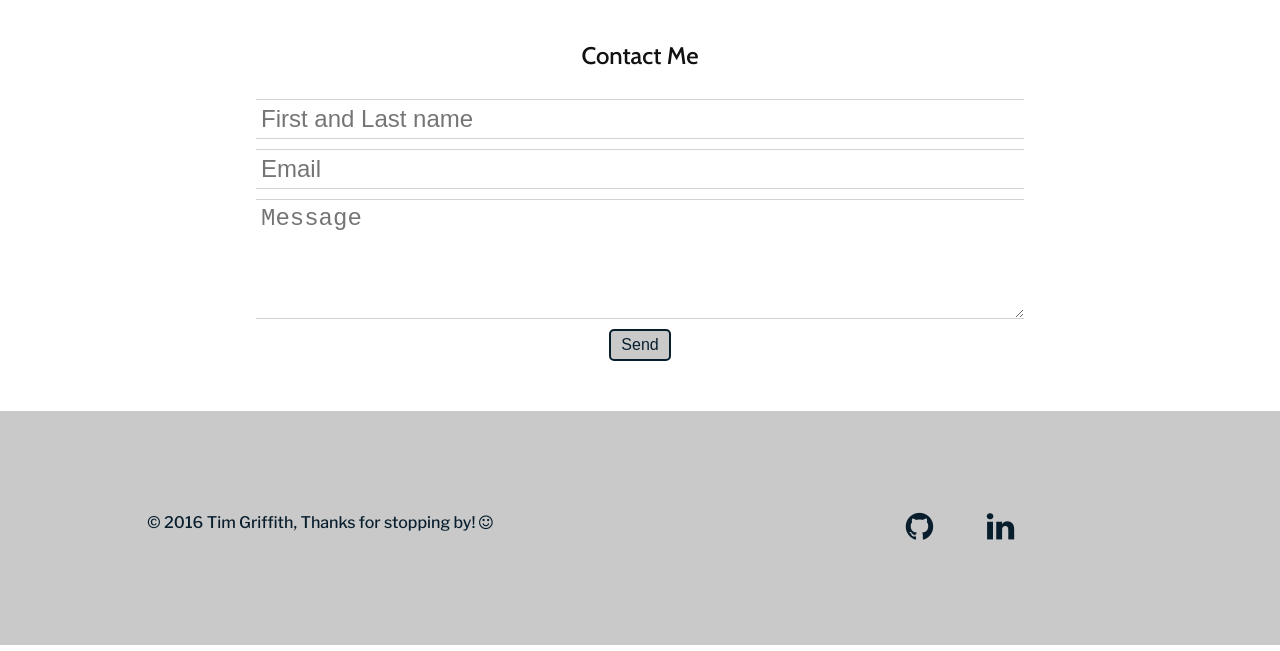
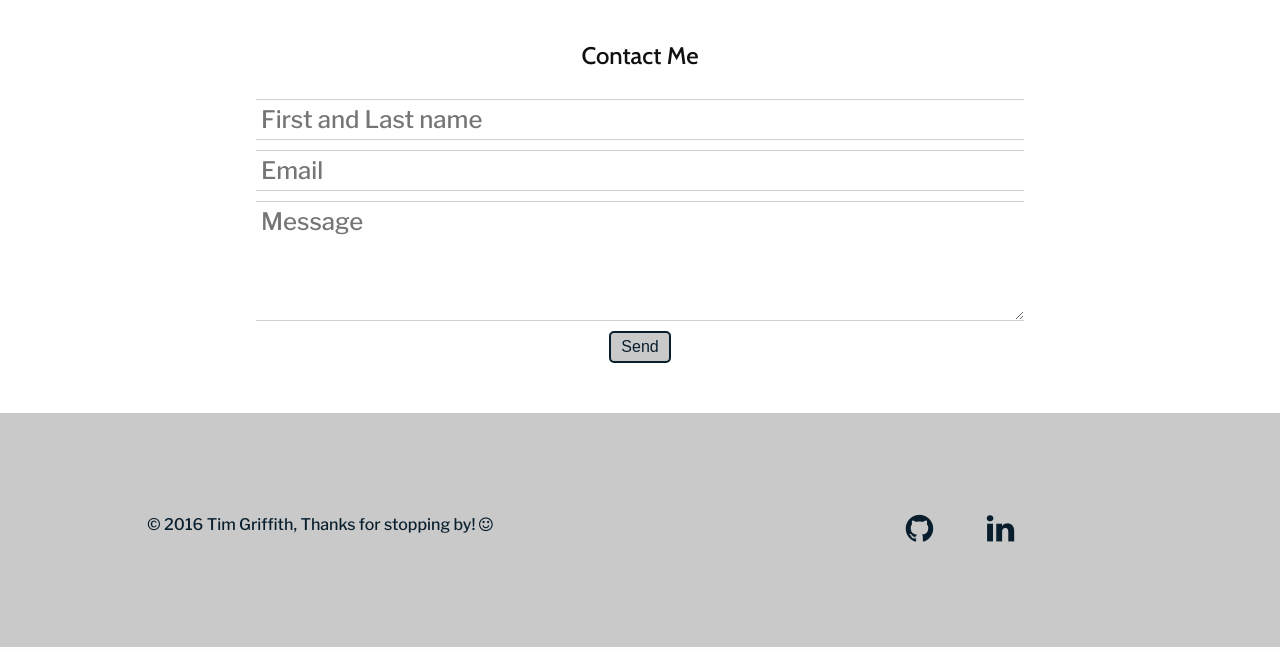
Before and after one commit to tmgriffith/new-site, a Jekyll site: the page built from index.html, in a window 1280 px wide. Shown: the part 3466-4117 px from the top of the page. Built offline with Jekyll 4.4.1, drawn with Linux system fonts in a browser that asks for light colours.

```diff
--- a/_sass/_base.scss
+++ b/_sass/_base.scss
@@ -374,7 +374,8 @@
 
         label input, textarea {
           font-size: 1em;
-          padding: 5px
+          padding: 5px;
+          font-family: $base-font-family;
         }
 
         label {
```
